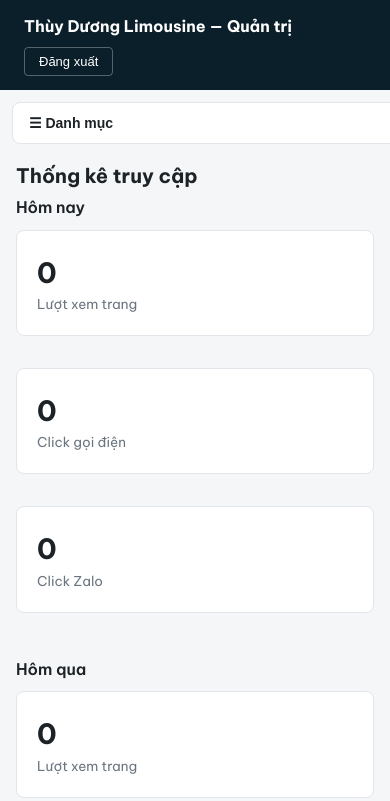
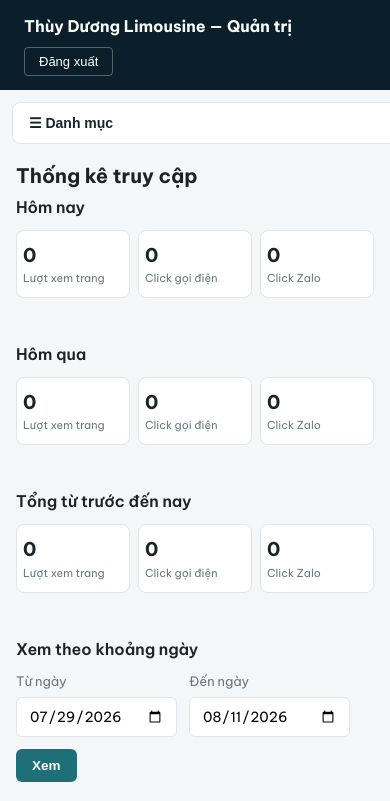
Before and after one commit to TienAnhh/thuy-duong-limousine-v2, a Next.js app: page /admin/analytics in a window 390 px wide. Shown: the top 801 px of the page. Built offline with nearby package versions, Linux system fonts and the light colour scheme; no server answers; the database is empty.

Commit message:
Fix: menu mobile xep doc dung huong, giu stat-grid 1 hang ngang thu nho thay vi wrap xuong dong

```diff
--- a/app/admin/admin.css
+++ b/app/admin/admin.css
@@ -83,46 +83,6 @@
   margin: 12px 12px 0;
 }
 
-@media (max-width: 860px) {
-  .admin-layout {
-    flex-direction: column;
-  }
-  .admin-topbar {
-    flex-wrap: wrap;
-    gap: 8px;
-  }
-  .admin-username {
-    display: none;
-  }
-  .admin-nav-burger {
-    display: block;
-  }
-  .admin-nav {
-    display: none;
-    width: auto;
-    padding: 8px 12px 16px;
-  }
-  .admin-nav.open {
-    display: flex;
-  }
-  .admin-main {
-    padding: 16px;
-  }
-  .admin-stat-grid {
-    grid-template-columns: repeat(2, 1fr);
-  }
-  .admin-table {
-    display: block;
-    overflow-x: auto;
-    white-space: nowrap;
-  }
-}
-
-@media (max-width: 480px) {
-  .admin-stat-grid {
-    grid-template-columns: 1fr;
-  }
-}
 .admin-card {
   background: #fff;
   border: 1px solid var(--admin-border);
@@ -367,3 +327,54 @@
 .rte-content .ProseMirror table .selectedCell {
   background: rgba(31, 111, 120, 0.12);
 }
+
+@media (max-width: 860px) {
+  .admin-layout {
+    flex-direction: column;
+  }
+  .admin-topbar {
+    flex-wrap: wrap;
+    gap: 8px;
+  }
+  .admin-username {
+    display: none;
+  }
+  .admin-nav-burger {
+    display: block;
+  }
+  .admin-nav {
+    display: none;
+    width: auto;
+    padding: 8px 12px 16px;
+  }
+  .admin-nav.open {
+    display: flex;
+    flex-direction: column;
+  }
+  .admin-main {
+    padding: 16px;
+  }
+  .admin-stat-grid {
+    gap: 8px;
+  }
+  .admin-card {
+    padding: 12px 10px;
+  }
+  .admin-table {
+    display: block;
+    overflow-x: auto;
+    white-space: nowrap;
+  }
+}
+
+@media (max-width: 480px) {
+  .admin-stat-grid > .admin-card > div:first-child {
+    font-size: 19px !important;
+  }
+  .admin-stat-grid > .admin-card > div:last-child {
+    font-size: 11px !important;
+  }
+  .admin-card {
+    padding: 10px 6px;
+  }
+}
```
